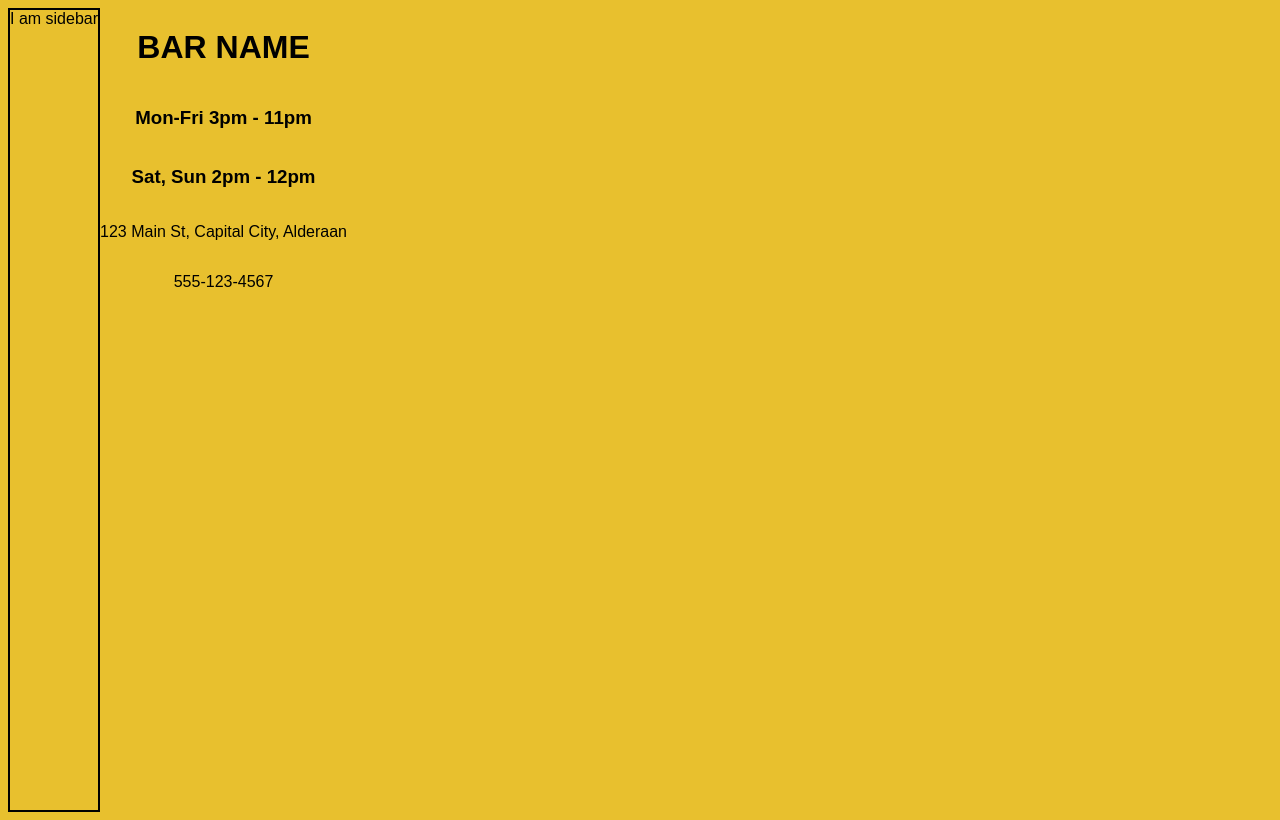
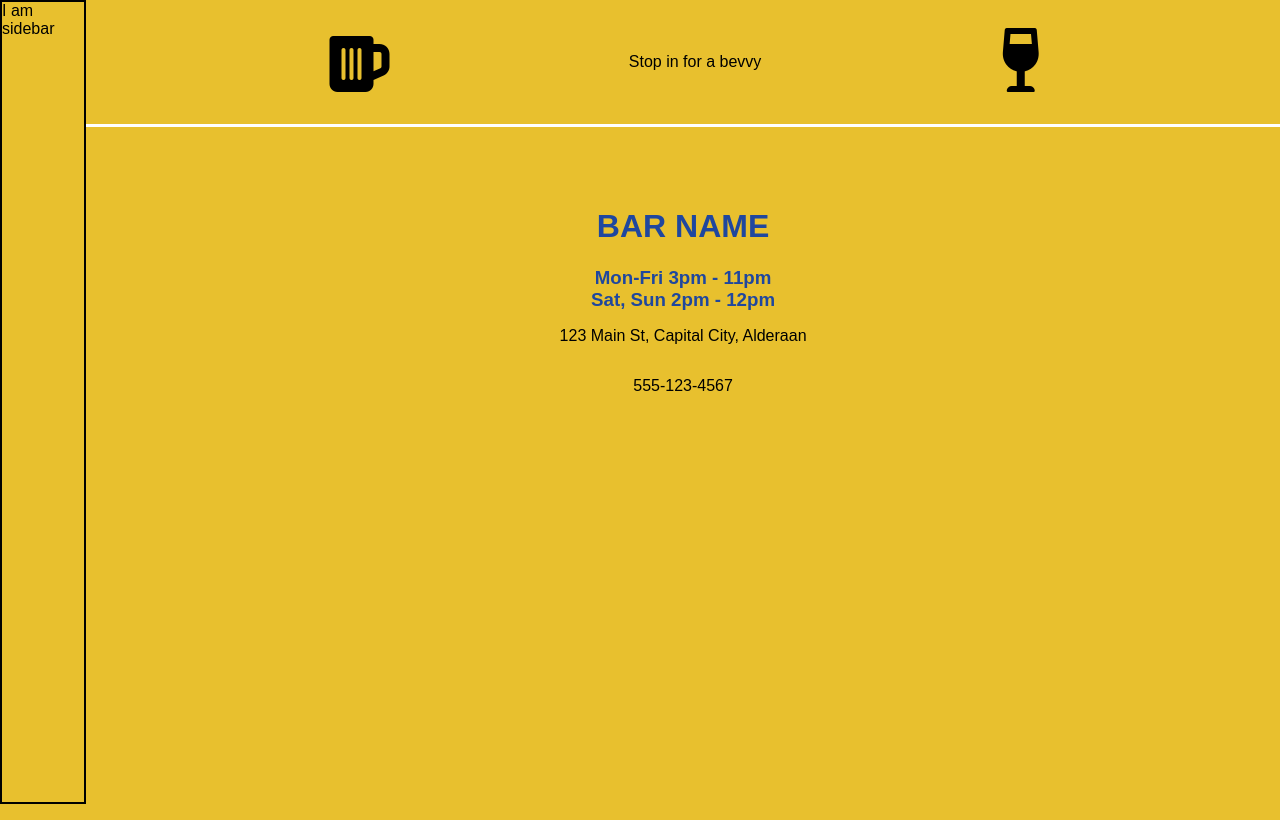
Before and after one commit to jdmacmurtrie/bil-bar, a website: page index.html in a window 1280 px wide. Drawn offline with Linux system fonts and the light colour scheme.

Commit message:
add animated banner

```diff
--- a/index.html
+++ b/index.html
@@ -15,6 +15,13 @@
   <body>
     <div class="container">
       <div class="sidebar">I am sidebar</div>
+      <div class="content">
+        <div class="banner">
+          <i class="beer-icon fa-solid fa-beer-mug-empty fa-4x"></i>
+          Stop in for a bevvy
+          <i class="wine-icon fa-solid fa-wine-glass fa-4x"></i>
+
+        </div>
         <div class="info">
           <h1>BAR NAME</h1>
           <h3>Mon-Fri 3pm - 11pm</h3>
--- a/styles.scss
+++ b/styles.scss
@@ -5,9 +5,28 @@
   }
 }
 
+@keyframes hover {
+  from {
+    transform: translateY(6px);
+  }
+  to {
+    transform: translateY(-6px);
+  }
+}
+
 body {
   font-family: "proxima-nova", sans-serif;
   background-color: #e8c02e;
+  margin: 0;
+}
+
+h1,
+h3 {
+  color: #1f479e;
+}
+
+h3 {
+  margin: 0;
 }
 
 .container {
@@ -16,15 +35,33 @@ body {
 
 .content {
   display: flex;
+  flex-direction: column;
   align-items: center;
-  justify-content: center;
   width: 100%;
+}
+
+.banner {
+  display: flex;
+  align-items: center;
+  justify-content: space-evenly;
+  width: 100%;
+  margin: 30px;
+  padding-bottom: 30px;
+  border-bottom: 3px white solid;
+}
+
+.beer-icon {
+  animation: hover 3s linear infinite alternate;
+}
+.wine-icon {
+  animation: hover 3s linear infinite alternate-reverse;
 }
 
 .info {
   display: flex;
   flex-direction: column;
   align-items: center;
+  margin-top: 30px;
 }
 
 .sidebar {
@@ -34,4 +71,5 @@ body {
 
   border: 2px black solid;
   height: 100vh;
+  z-index: 1;
 }
```
Also changed, not shown: styles.css, 1 other file. Lines whose indentation alone changed are shown as unchanged.
